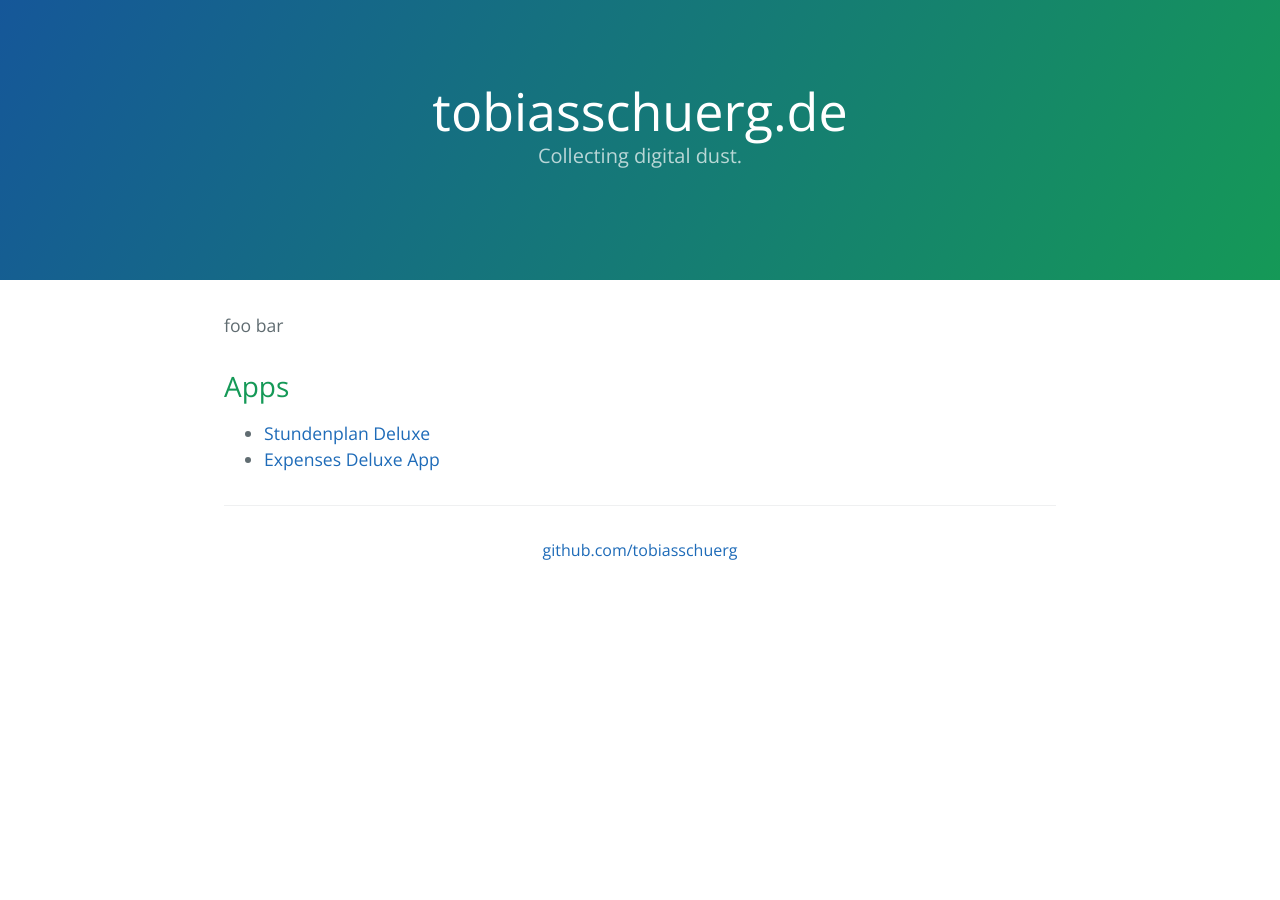
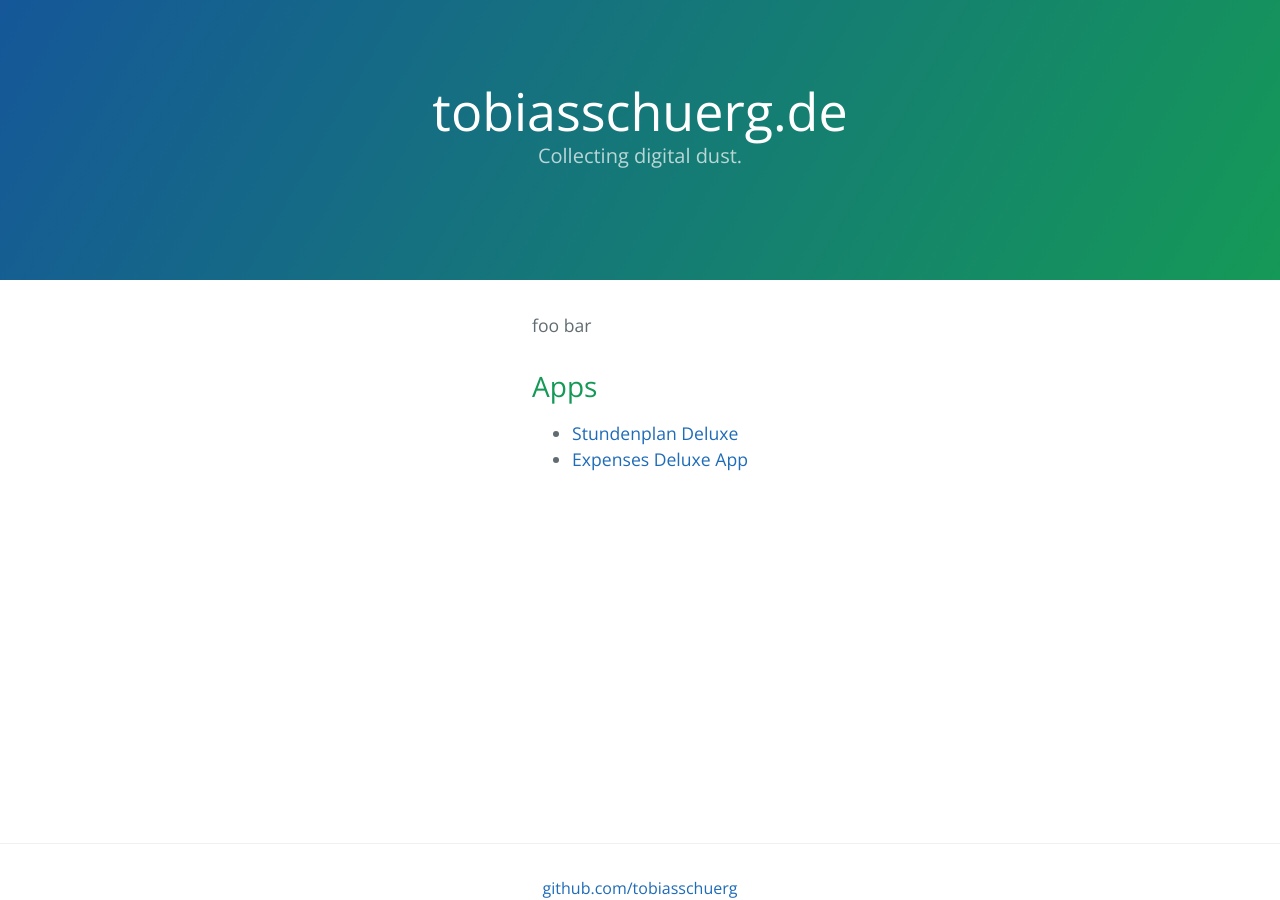
Before and after one commit to tobiasschuerg/tobiasschuerg.de, a Jekyll site: the page built from index.markdown, in a window 1280 px wide. Built offline with Jekyll 4.4.1, drawn with Linux system fonts in a browser that asks for light colours.

Commit message:
sticky footer

```diff
--- a/_layouts/default.html
+++ b/_layouts/default.html
@@ -27,7 +27,7 @@
 </head>
 
 <body>
-
+  <div class="page-wrapper">
     <header class="page-header" role="banner">
       <h1 class="project-name"><a href="/"
           style="color: white; text-decoration: none;">{{ page.title | default: site.title | default: site.github.repository_name }}</a>
@@ -51,13 +51,14 @@
 
       {{ content }}
 
+    </main>
+
     <footer class="site-footer">
       <center>
         <a href="https://github.com/{{ site.github_username}}" target="_blank">github.com/{{ site.github_username}}</a>
       </center>
-
     </footer>
-  </main>
+  </div>
 </body>
 
 </html>
--- a/assets/css/style.css
+++ b/assets/css/style.css
@@ -808,3 +808,10 @@
 
  .site-footer-credits {
    color: #819198; }
+
+/* Sticky footer styles */
+.page-wrapper {
+  min-height: 100vh;
+  display: grid;
+  grid-template-rows: auto 1fr auto;
+}
```
Lines whose indentation alone changed are shown as unchanged.
